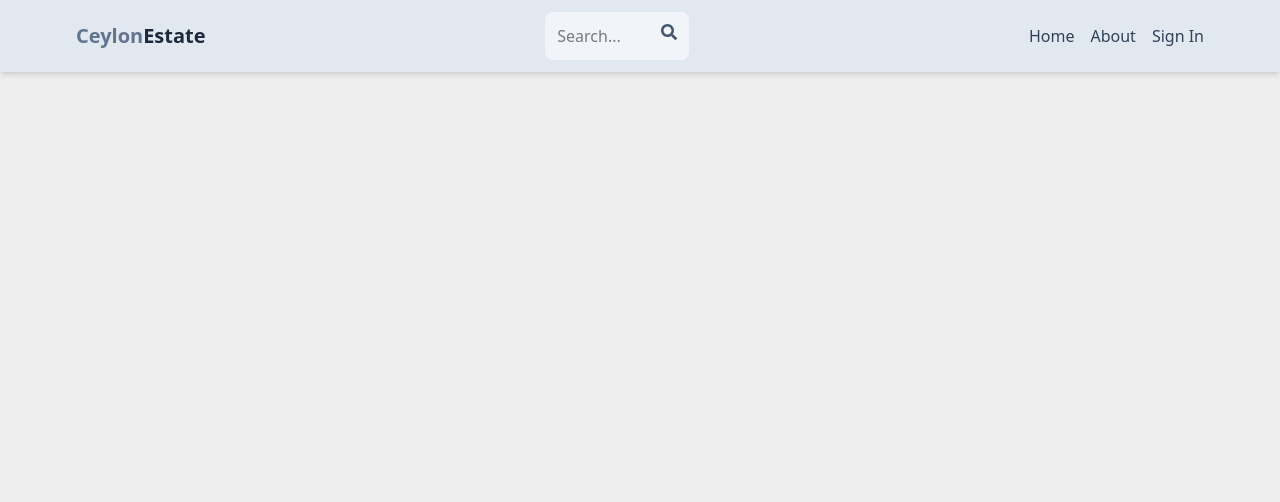
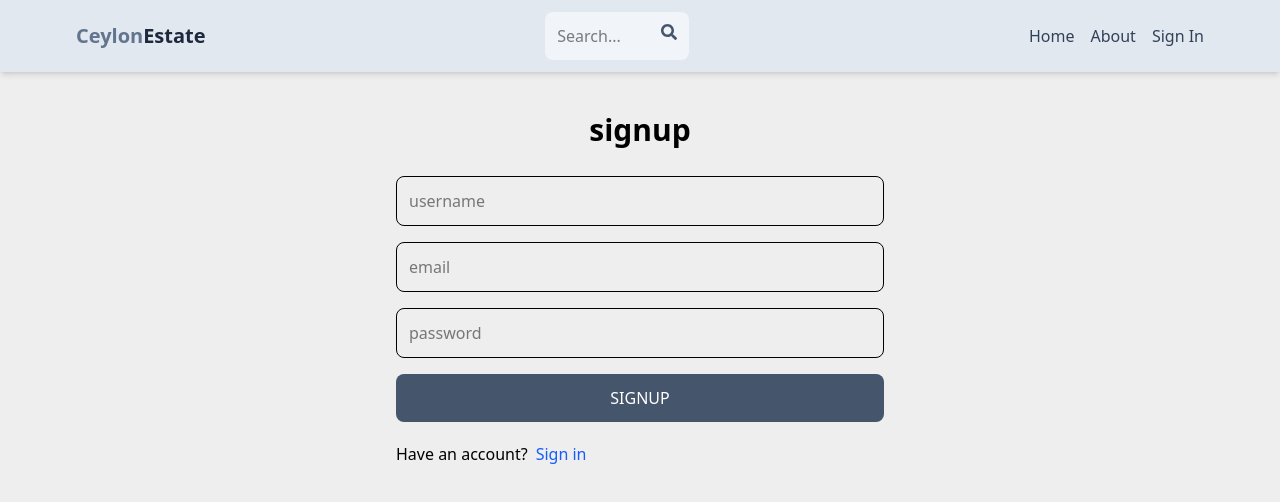
Before and after one commit to Mrknowbody2001/MERN-real-state-project, a React (Vite) app in the folder frontend/: page /signup in a window 1280 px wide. Shown: the top 502 px of the page. Built offline with nearby package versions, Linux system fonts and the light colour scheme.

Commit message:
complete Signup page functions

```diff
--- a/frontend/src/App.jsx
+++ b/frontend/src/App.jsx
@@ -15,10 +15,10 @@
         <Route path="/" element={<Home />} />
       </Routes>
       <Routes>
-        <Route path="/sign-in" element={<SignIn />} />
+        <Route path="/signin" element={<SignIn />} />
       </Routes>
       <Routes>
-        <Route path="/sign-up" element={<SignUp />} />
+        <Route path="/signup" element={<SignUp />} />
       </Routes>
       <Routes>
         <Route path="/about" element={<About />} />
--- a/frontend/src/pages/SignUp.jsx
+++ b/frontend/src/pages/SignUp.jsx
@@ -1,37 +1,88 @@
 import React from "react";
-import { Link } from "react-router-dom";
+import { useState } from "react";
+import { FaBullseye } from "react-icons/fa";
+import { Link , useNavigate} from "react-router-dom";
+
 
 const SignUp = () => {
+  const [formData, setFormData] = useState({});
+  const [error, setError] = useState(null);
+  const [loading, setLoading] = useState(false);
+  const  navigate = useNavigate();
+  const handleChange = (e) => {
+    setFormData({
+      ...formData,
+      [e.target.id]: e.target.value,
+    });
+  };
+  //
+  const handleSubmit = async (e) => {
+    e.preventDefault();
+    try {
+      setLoading(true);
+
+      const res = await fetch("/api/auth/signup", {
+        method: "POST",
+        headers: {
+          "Content-Type": "application/json",
+        },
+        body: JSON.stringify(formData),
+      });
+      const data = await res.json();
+      console.log(data);
+      if (data.success === false) {
+        setLoading(false);
+        setError(data.message);
+        return;
+      }
+      setLoading(false);
+      navigate("/signin");
+    } catch (error) {
+      setLoading(false);
+      setError(error.message);
+    }
+  };
+
+  //
   return (
     <div className="p-3 max-w-lg mx-auto">
       <h1 className="text-3xl text-center font-semibold my-7">signup</h1>
-      <form className="flex flex-col gap-4">
+      <form onSubmit={handleSubmit} className="flex flex-col gap-4">
         <input
           type="text"
           placeholder="username"
           className="border p-3 rounded-lg "
           id="username"
+          onChange={handleChange}
         />
         <input
           type="email"
           placeholder="email"
           className="border p-3 rounded-lg "
           id="email"
+          onChange={handleChange}
         />
         <input
           type="password"
           placeholder="password"
           className="border p-3 rounded-lg "
           id="password"
+          onChange={handleChange}
         />
-        <button className="bg-slate-600 text-white p-3 rounded-lg uppercase hover:opacity-95">
-          signup
+        <button
+          disabled={loading}
+          className="bg-slate-600 text-white p-3 rounded-lg uppercase hover:opacity-95"
+        >
+          {loading ? "loading.. " : "signup"}
         </button>
       </form>
       <div className="flex gap-2 mt-5">
         <p>Have an account? </p>
-        <Link to={"/sign-in"}><span className="text-blue-600 ">Sign in </span></Link>
+        <Link to={"/sign-in"}>
+          <span className="text-blue-600 ">Sign in </span>
+        </Link>
       </div>
+      {error && <p className="text-red-600 mt-5">{error}</p>}
     </div>
   );
 };
--- a/frontend/vite.config.js
+++ b/frontend/vite.config.js
@@ -1,9 +1,18 @@
-import { defineConfig } from 'vite'
-import react from '@vitejs/plugin-react'
-import tailwindcss from '@tailwindcss/vite'
-
+import { defineConfig } from "vite";
+import react from "@vitejs/plugin-react";
+import tailwindcss from "@tailwindcss/vite";
 
 // https://vite.dev/config/
 export default defineConfig({
-  plugins: [react(),tailwindcss()],
-})
+  plugins: [react(), tailwindcss()],
+  server: {
+    proxy: {
+      "/api": {
+        target: "http://localhost:3000",
+        changeOrigin: true,
+        secure: false,
+        // rewrite: (path) => path.replace(/^\/api/, '')
+      },
+    },
+  },
+});
```
Also changed, not shown: 1 other file (tests, documents, lock files or other folders).
